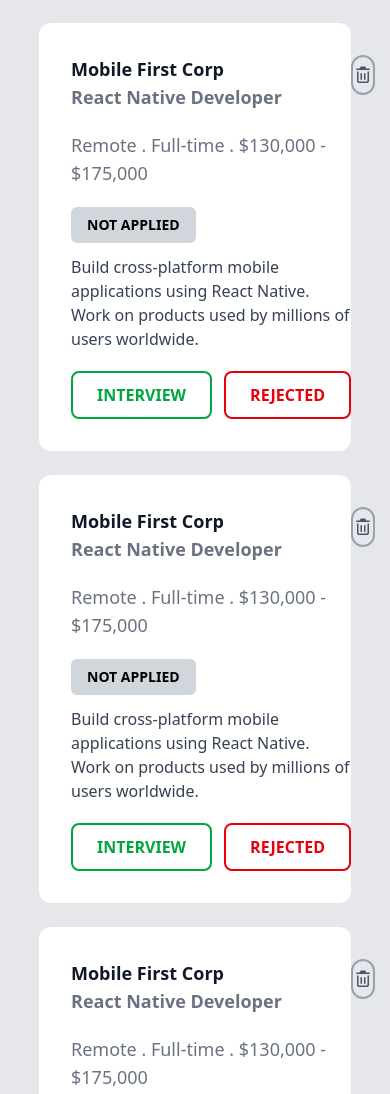
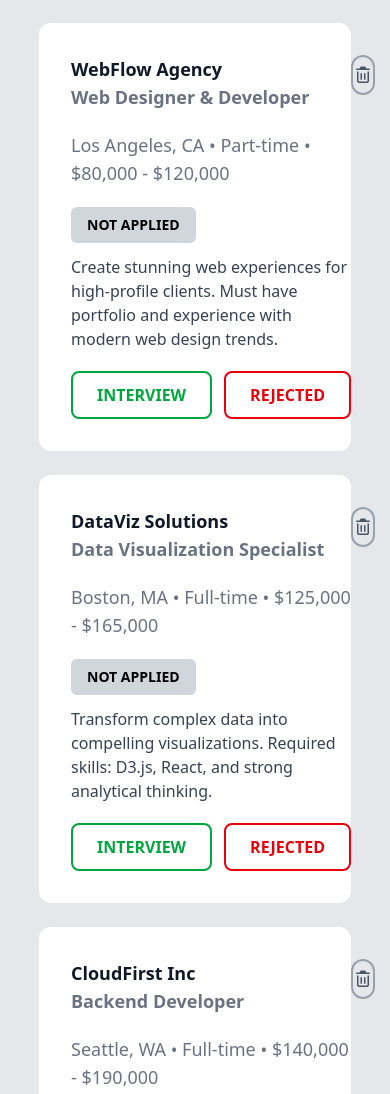
Before and after one commit to Noushin-Binte-Islam-Ananna/B13-A4-Job-Tracker, a plain HTML site: page index.html in a window 390 px wide. Shown: the part 746-1840 px from the top of the page. Drawn offline with nearby package versions, Linux system fonts and the light colour scheme.

Commit message:
commit para parts

```diff
--- a/index.html
+++ b/index.html
@@ -57,7 +57,7 @@
 
                         <!-- Job Details -->
                         <div>
-                            <p class="text-lg text-gray-500 my-5">Remote . Full-time . $130,000 - $175,000</p>
+                            <p class="text-lg text-gray-500 my-5">Remote • Full-time • $130,000 - $175,000</p>
 
                             <!-- Status Badge -->
                             <p class="inline-block px-4 py-2 bg-gray-300 font-semibold rounded-md text-sm">NOT APPLIED</p>
@@ -87,19 +87,19 @@
                     <div class="flex-1">
                         <!-- Header -->
                         <div>
-                            <p class="text-lg font-bold text-gray-900">Mobile First Corp</p>
-                            <p class="text-lg font-semibold text-gray-500">React Native Developer</p>
+                            <p class="text-lg font-bold text-gray-900">WebFlow Agency</p>
+                            <p class="text-lg font-semibold text-gray-500">Web Designer & Developer</p>
                         </div>
 
                         <!-- Job Details -->
                         <div>
-                            <p class="text-lg text-gray-500 my-5">Remote . Full-time . $130,000 - $175,000</p>
+                            <p class="text-lg text-gray-500 my-5">Los Angeles, CA • Part-time • $80,000 - $120,000</p>
 
                             <!-- Status Badge -->
                             <p class="inline-block px-4 py-2 bg-gray-300 font-semibold rounded-md text-sm">NOT APPLIED</p>
 
                             <!-- Description -->
-                            <p class="text-gray-700 mt-3 mb-5">Build cross-platform mobile applications using React Native. Work on products used by millions of users worldwide.</p>
+                            <p class="text-gray-700 mt-3 mb-5">Create stunning web experiences for high-profile clients. Must have portfolio and experience with modern web design trends.</p>
                         </div>
 
                         <!-- Action Buttons -->
@@ -123,19 +123,19 @@
                     <div class="flex-1">
                         <!-- Header -->
                         <div>
-                            <p class="text-lg font-bold text-gray-900">Mobile First Corp</p>
-                            <p class="text-lg font-semibold text-gray-500">React Native Developer</p>
+                            <p class="text-lg font-bold text-gray-900">DataViz Solutions</p>
+                            <p class="text-lg font-semibold text-gray-500">Data Visualization Specialist</p>
                         </div>
 
                         <!-- Job Details -->
                         <div>
-                            <p class="text-lg text-gray-500 my-5">Remote . Full-time . $130,000 - $175,000</p>
+                            <p class="text-lg text-gray-500 my-5">Boston, MA • Full-time • $125,000 - $165,000</p>
 
                             <!-- Status Badge -->
                             <p class="inline-block px-4 py-2 bg-gray-300 font-semibold rounded-md text-sm">NOT APPLIED</p>
 
                             <!-- Description -->
-                            <p class="text-gray-700 mt-3 mb-5">Build cross-platform mobile applications using React Native. Work on products used by millions of users worldwide.</p>
+                            <p class="text-gray-700 mt-3 mb-5">Transform complex data into compelling visualizations. Required skills: D3.js, React, and strong analytical thinking.</p>
                         </div>
 
                         <!-- Action Buttons -->
@@ -159,19 +159,19 @@
                     <div class="flex-1">
                         <!-- Header -->
                         <div>
-                            <p class="text-lg font-bold text-gray-900">Mobile First Corp</p>
-                            <p class="text-lg font-semibold text-gray-500">React Native Developer</p>
+                            <p class="text-lg font-bold text-gray-900">CloudFirst Inc</p>
+                            <p class="text-lg font-semibold text-gray-500">Backend Developer</p>
                         </div>
 
                         <!-- Job Details -->
                         <div>
-                            <p class="text-lg text-gray-500 my-5">Remote . Full-time . $130,000 - $175,000</p>
+                            <p class="text-lg text-gray-500 my-5">Seattle, WA • Full-time • $140,000 - $190,000</p>
 
                             <!-- Status Badge -->
                             <p class="inline-block px-4 py-2 bg-gray-300 font-semibold rounded-md text-sm">NOT APPLIED</p>
 
                             <!-- Description -->
-                            <p class="text-gray-700 mt-3 mb-5">Build cross-platform mobile applications using React Native. Work on products used by millions of users worldwide.</p>
+                            <p class="text-gray-700 mt-3 mb-5">Design and maintain scalable backend systems using Python and AWS. Work with modern DevOps practices and cloud infrastructure.</p>
                         </div>
 
                         <!-- Action Buttons -->
@@ -195,19 +195,19 @@
                     <div class="flex-1">
                         <!-- Header -->
                         <div>
-                            <p class="text-lg font-bold text-gray-900">Mobile First Corp</p>
-                            <p class="text-lg font-semibold text-gray-500">React Native Developer</p>
+                            <p class="text-lg font-bold text-gray-900">Innovation Labs</p>
+                            <p class="text-lg font-semibold text-gray-500">UI/UX Engineer</p>
                         </div>
 
                         <!-- Job Details -->
                         <div>
-                            <p class="text-lg text-gray-500 my-5">Remote . Full-time . $130,000 - $175,000</p>
+                            <p class="text-lg text-gray-500 my-5">Austin, TX • Full-time • $110,000 - $150,000</p>
 
                             <!-- Status Badge -->
                             <p class="inline-block px-4 py-2 bg-gray-300 font-semibold rounded-md text-sm">NOT APPLIED</p>
 
                             <!-- Description -->
-                            <p class="text-gray-700 mt-3 mb-5">Build cross-platform mobile applications using React Native. Work on products used by millions of users worldwide.</p>
+                            <p class="text-gray-700 mt-3 mb-5">Create beautiful and functional user interfaces for our suite of products. Strong design skills and frontend development expertise required.</p>
                         </div>
 
                         <!-- Action Buttons -->
@@ -231,19 +231,19 @@
                     <div class="flex-1">
                         <!-- Header -->
                         <div>
-                            <p class="text-lg font-bold text-gray-900">Mobile First Corp</p>
-                            <p class="text-lg font-semibold text-gray-500">React Native Developer</p>
+                            <p class="text-lg font-bold text-gray-900">MegaCorp Solutions</p>
+                            <p class="text-lg font-semibold text-gray-500">JavaScript Developer</p>
                         </div>
 
                         <!-- Job Details -->
                         <div>
-                            <p class="text-lg text-gray-500 my-5">Remote . Full-time . $130,000 - $175,000</p>
+                            <p class="text-lg text-gray-500 my-5">New York, NY • Full-time • $130,000 - $170,00</p>
 
                             <!-- Status Badge -->
                             <p class="inline-block px-4 py-2 bg-gray-300 font-semibold rounded-md text-sm">NOT APPLIED</p>
 
                             <!-- Description -->
-                            <p class="text-gray-700 mt-3 mb-5">Build cross-platform mobile applications using React Native. Work on products used by millions of users worldwide.</p>
+                            <p class="text-gray-700 mt-3 mb-5">Build enterprise applications with JavaScript and modern frameworks. We offer competitive compensation, health insurance, and professional development opportunities.</p>
                         </div>
 
                         <!-- Action Buttons -->
@@ -267,19 +267,18 @@
                     <div class="flex-1">
                         <!-- Header -->
                         <div>
-                            <p class="text-lg font-bold text-gray-900">Mobile First Corp</p>
-                            <p class="text-lg font-semibold text-gray-500">React Native Developer</p>
+                            <p class="text-lg font-bold text-gray-900">StartupXYZ</p>
+                            <p class="text-lg font-semibold text-gray-500">Full Stack Engineer</p>
                         </div>
 
                         <!-- Job Details -->
                         <div>
-                            <p class="text-lg text-gray-500 my-5">Remote . Full-time . $130,000 - $175,000</p>
-
+                            <p class="text-lg text-gray-500 my-5">Remote • Full-time • $120,000 - $160,000</p>
                             <!-- Status Badge -->
                             <p class="inline-block px-4 py-2 bg-gray-300 font-semibold rounded-md text-sm">NOT APPLIED</p>
 
                             <!-- Description -->
-                            <p class="text-gray-700 mt-3 mb-5">Build cross-platform mobile applications using React Native. Work on products used by millions of users worldwide.</p>
+                            <p class="text-gray-700 mt-3 mb-5">Join our fast-growing startup and work on our core platform. Experience with Node.js and React required. Great benefits and equity package included.</p>
                         </div>
 
                         <!-- Action Buttons -->
@@ -303,19 +302,19 @@
                     <div class="flex-1">
                         <!-- Header -->
                         <div>
-                            <p class="text-lg font-bold text-gray-900">Mobile First Corp</p>
-                            <p class="text-lg font-semibold text-gray-500">React Native Developer</p>
+                            <p class="text-lg font-bold text-gray-900">TechCorp Industries</p>
+                            <p class="text-lg font-semibold text-gray-500">Senior Frontend Developer</p>
                         </div>
 
                         <!-- Job Details -->
                         <div>
-                            <p class="text-lg text-gray-500 my-5">Remote . Full-time . $130,000 - $175,000</p>
+                            <p class="text-lg text-gray-500 my-5">San Francisco, CA • Full-time • $130,000 - $175,000</p>
 
                             <!-- Status Badge -->
                             <p class="inline-block px-4 py-2 bg-gray-300 font-semibold rounded-md text-sm">NOT APPLIED</p>
 
                             <!-- Description -->
-                            <p class="text-gray-700 mt-3 mb-5">Build cross-platform mobile applications using React Native. Work on products used by millions of users worldwide.</p>
+                            <p class="text-gray-700 mt-3 mb-5">We are looking for an experienced Frontend Developer to build scalable web applications using React and TypeScript. You will work with a talented team on cutting-edge projects.</p>
                         </div>
 
                         <!-- Action Buttons -->
```
